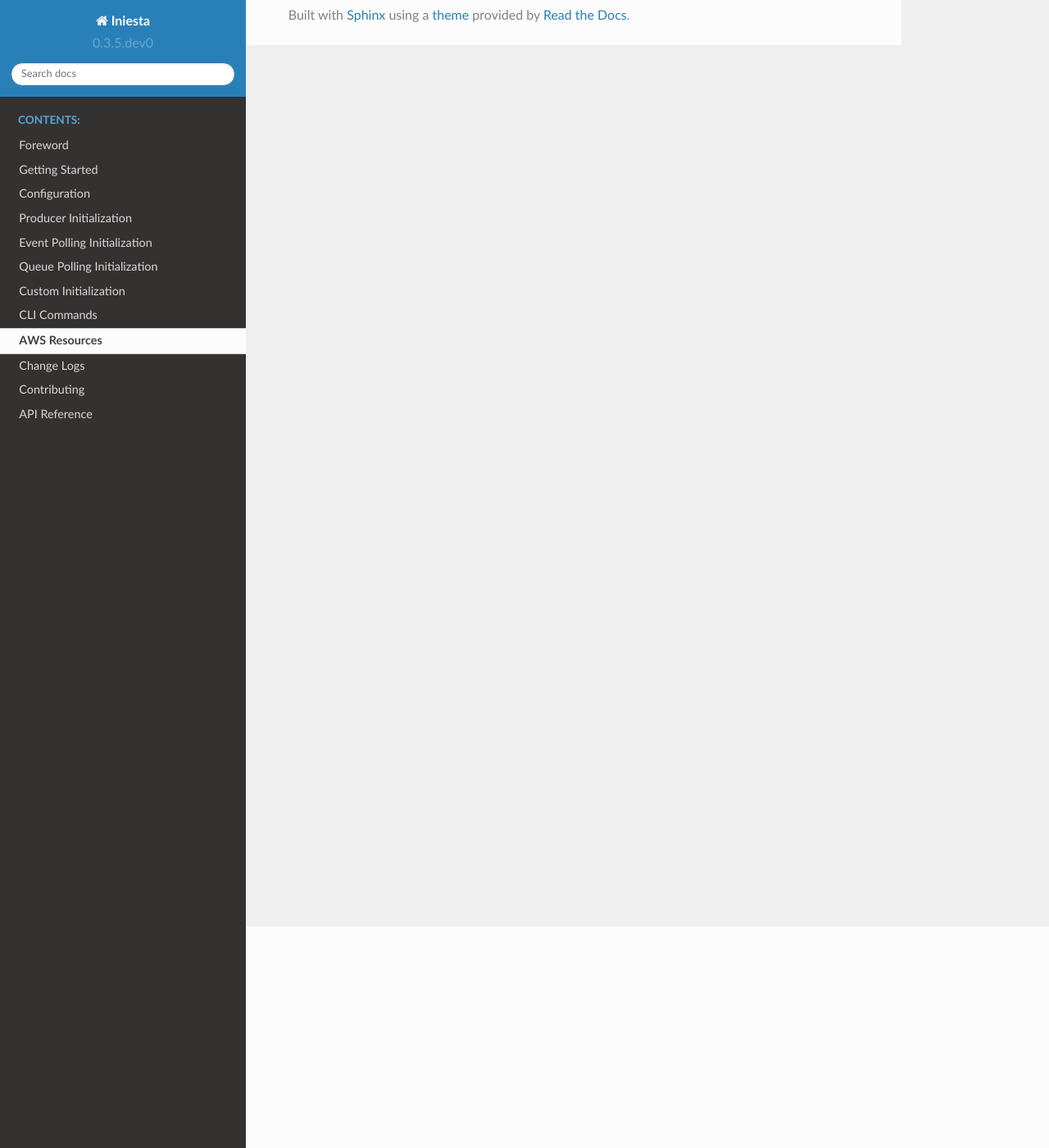
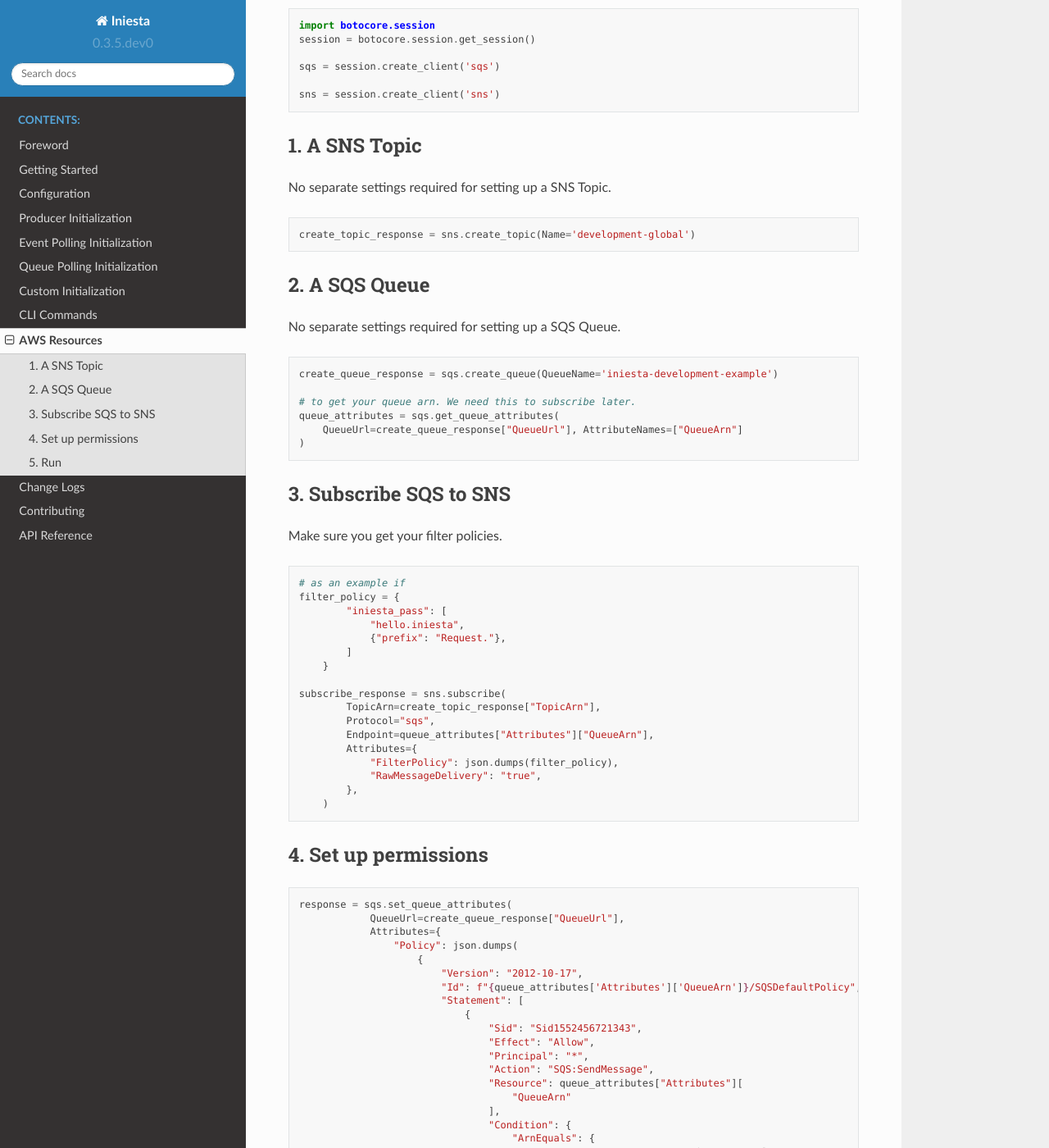
Before and after one commit to crazytruth/iniesta, a Sphinx documentation site: the page built from docs/source/iniesta/aws_resources.rst, in a window 1280 px wide and 1400 px high, scrolled down 270 px. Shown: the whole window at 82% size. Built offline with Sphinx 7.4.7 and the Read the Docs theme 2.0.0, drawn with Linux system fonts in a browser that asks for light colours; some of the changed text lies outside the part shown.

Commit message:
<docs>: last bit of docs

```diff
--- a/docs/source/iniesta/aws_resources.rst
+++ b/docs/source/iniesta/aws_resources.rst
@@ -1,2 +1,109 @@
 AWS Resources
 ==============
+
+This is just a reference for the minimum requirements for
+certain AWS Resources. Please modify for your purposes.
+
+In this example we will be using botocore to create all
+the necessary resources.
+
+.. code-block:: python
+
+    import botocore.session
+    session = botocore.session.get_session()
+
+    sqs = session.create_client('sqs')
+
+    sns = session.create_client('sns')
+
+
+1. A SNS Topic
+---------------
+
+No separate settings required for setting up a SNS Topic.
+
+.. code-block:: python
+
+    create_topic_response = sns.create_topic(Name='development-global')
+
+
+2. A SQS Queue
+---------------
+
+No separate settings required for setting up a SQS Queue.
+
+.. code-block:: python
+
+    create_queue_response = sqs.create_queue(QueueName='iniesta-development-example')
+
+    # to get your queue arn. We need this to subscribe later.
+    queue_attributes = sqs.get_queue_attributes(
+        QueueUrl=create_queue_response["QueueUrl"], AttributeNames=["QueueArn"]
+    )
+
+3. Subscribe SQS to SNS
+------------------------
+
+Make sure you get your filter policies.
+
+.. code-block:: python
+
+    # as an example if
+    filter_policy = {
+            "iniesta_pass": [
+                "hello.iniesta",
+                {"prefix": "Request."},
+            ]
+        }
+
+    subscribe_response = sns.subscribe(
+            TopicArn=create_topic_response["TopicArn"],
+            Protocol="sqs",
+            Endpoint=queue_attributes["Attributes"]["QueueArn"],
+            Attributes={
+                "FilterPolicy": json.dumps(filter_policy),
+                "RawMessageDelivery": "true",
+            },
+        )
+
+
+4. Set up permissions
+----------------------
+
+.. code-block:: python
+
+    response = sqs.set_queue_attributes(
+                QueueUrl=create_queue_response["QueueUrl"],
+                Attributes={
+                    "Policy": json.dumps(
+                        {
+                            "Version": "2012-10-17",
+                            "Id": f"{queue_attributes['Attributes']['QueueArn']}/SQSDefaultPolicy",
+                            "Statement": [
+                                {
+                                    "Sid": "Sid1552456721343",
+                                    "Effect": "Allow",
+                                    "Principal": "*",
+                                    "Action": "SQS:SendMessage",
+                                    "Resource": queue_attributes["Attributes"][
+                                        "QueueArn"
+                                    ],
+                                    "Condition": {
+                                        "ArnEquals": {
+                                            "aws:SourceArn": create_topic_response[
+                                                "TopicArn"
+                                            ]
+                                        }
+                                    },
+                                }
+                            ],
+                        }
+                    )
+                },
+            )
+
+
+5. Run
+------
+
+You should be able to run :code:`EVENT_POLLING` with these resources created.
```
Also changed, not shown: docs/source/iniesta/commands.rst (+33 -2 lines).
